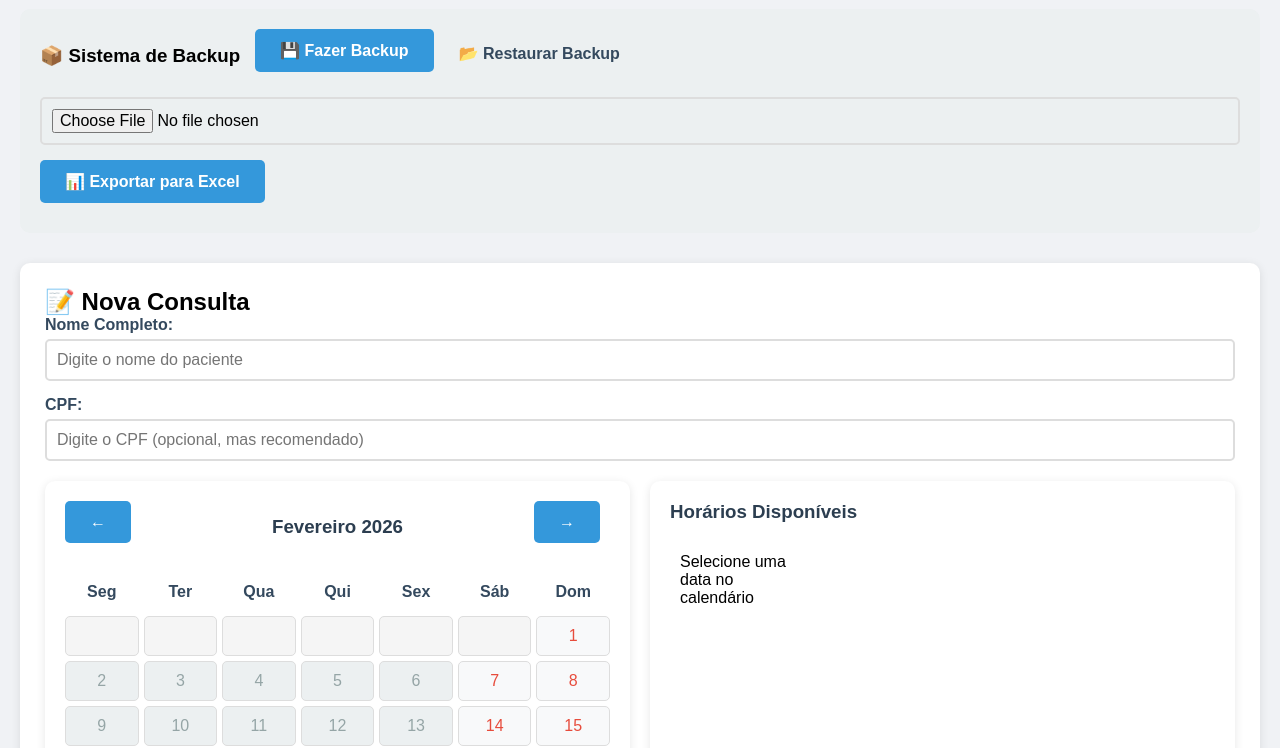
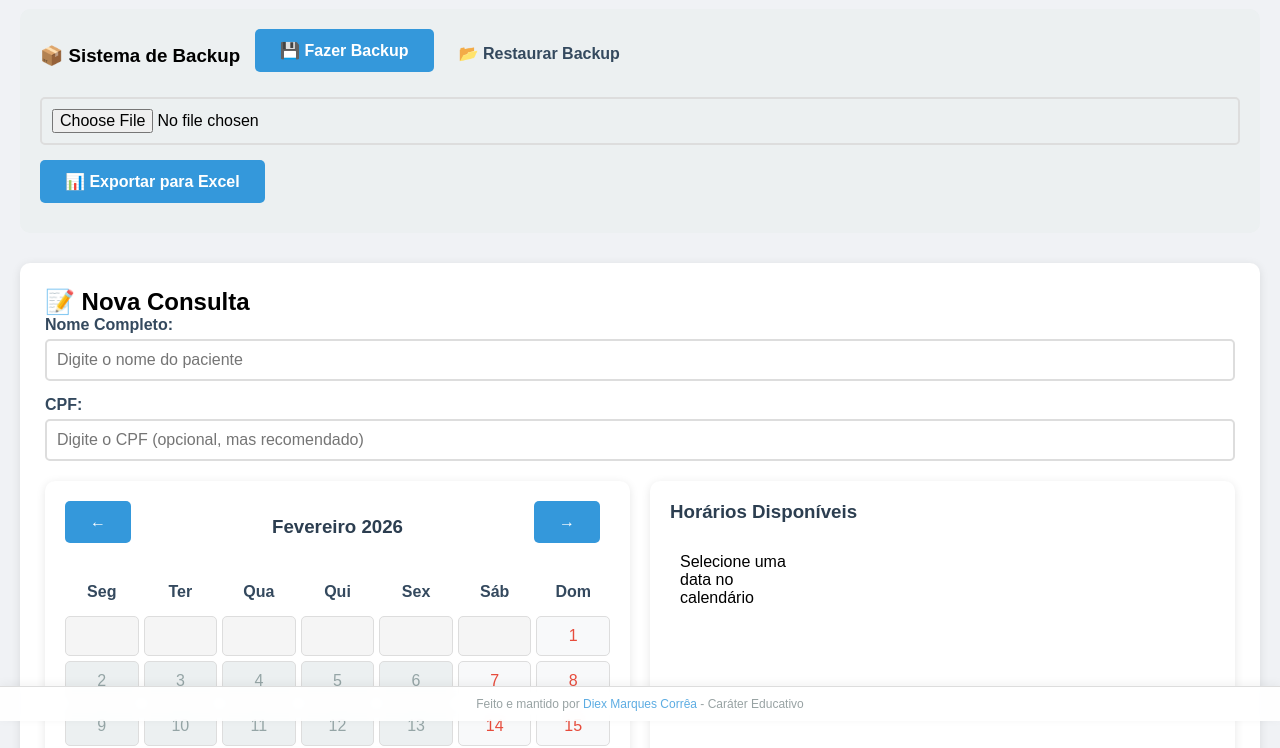
Before and after one commit to marquesdiex/consultas, a plain HTML site: page index.html in a window 1280 px wide. Shown: the part 79-827 px from the top of the page. Drawn offline with Linux system fonts and the light colour scheme.

Commit message:
Add files via upload

```diff
--- a/index.html
+++ b/index.html
@@ -15,6 +15,9 @@
             font-family: Arial, sans-serif;
             background: #f0f2f5;
             padding: 20px;
+            min-height: 100vh;
+            position: relative;
+            padding-bottom: 60px; /* Espaço para o rodapé */
         }
 
         .container {
@@ -449,9 +452,39 @@
             line-height: 1.6;
         }
 
+        /* Marca d'água / Rodapé */
+        .watermark {
+            position: fixed;
+            bottom: 0;
+            left: 0;
+            right: 0;
+            text-align: center;
+            padding: 10px;
+            background: rgba(255, 255, 255, 0.9);
+            color: #7f8c8d;
+            font-size: 12px;
+            border-top: 1px solid #ddd;
+            z-index: 999;
+            backdrop-filter: blur(5px);
+            box-shadow: 0 -2px 10px rgba(0,0,0,0.05);
+        }
+
+        .watermark span {
+            opacity: 0.8;
+        }
+
+        .watermark strong {
+            color: #3498db;
+            font-weight: normal;
+        }
+
         @media (max-width: 768px) {
             .calendar-section {
                 grid-template-columns: 1fr;
+            }
+
+            body {
+                padding-bottom: 80px;
             }
         }
     </style>
@@ -569,6 +602,11 @@
                 <button onclick="marcarTodasComoPendente()" style="background: #6c757d;">Marcar Todas como Pendente</button>
             </div>
         </div>
+    </div>
+
+    <!-- Marca d'água / Rodapé -->
+    <div class="watermark">
+        <span>Feito e mantido por <strong>Diex Marques Corrêa</strong> - Caráter Educativo</span>
     </div>
 
     <script>
```
